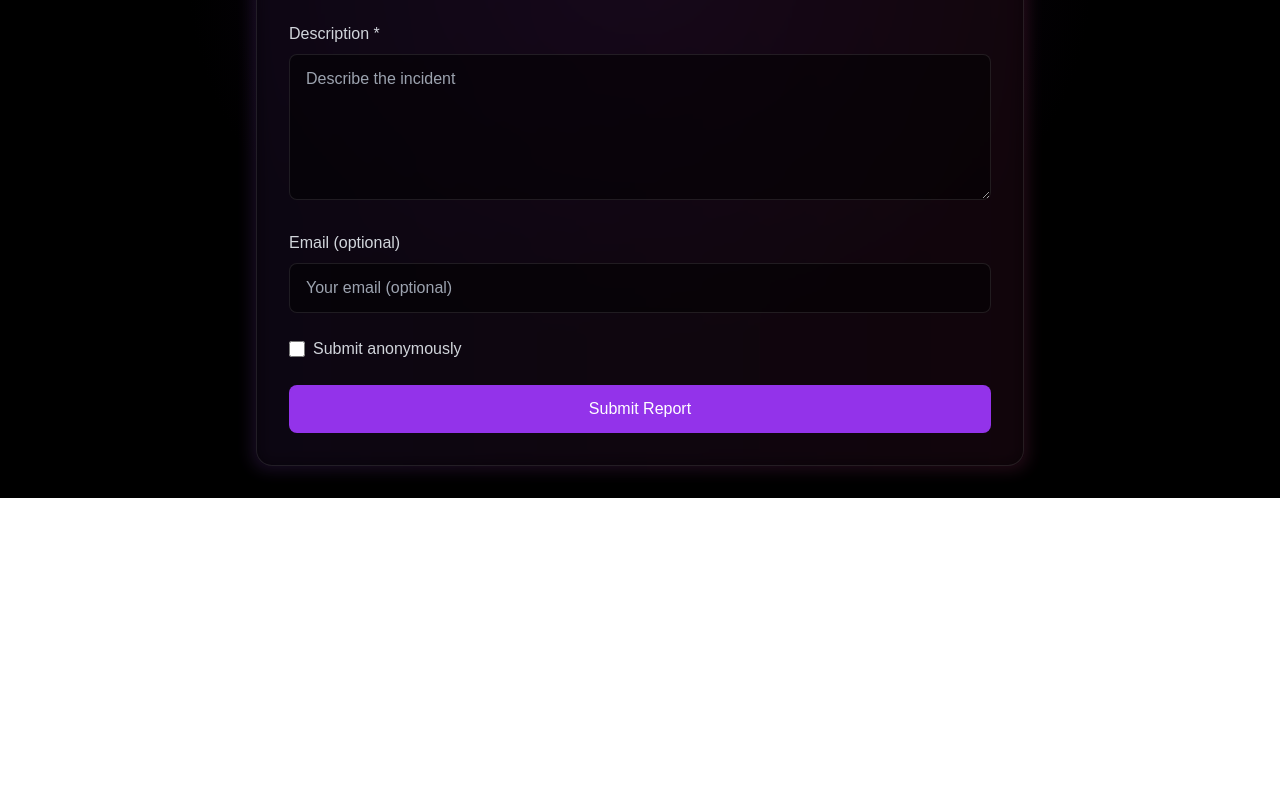
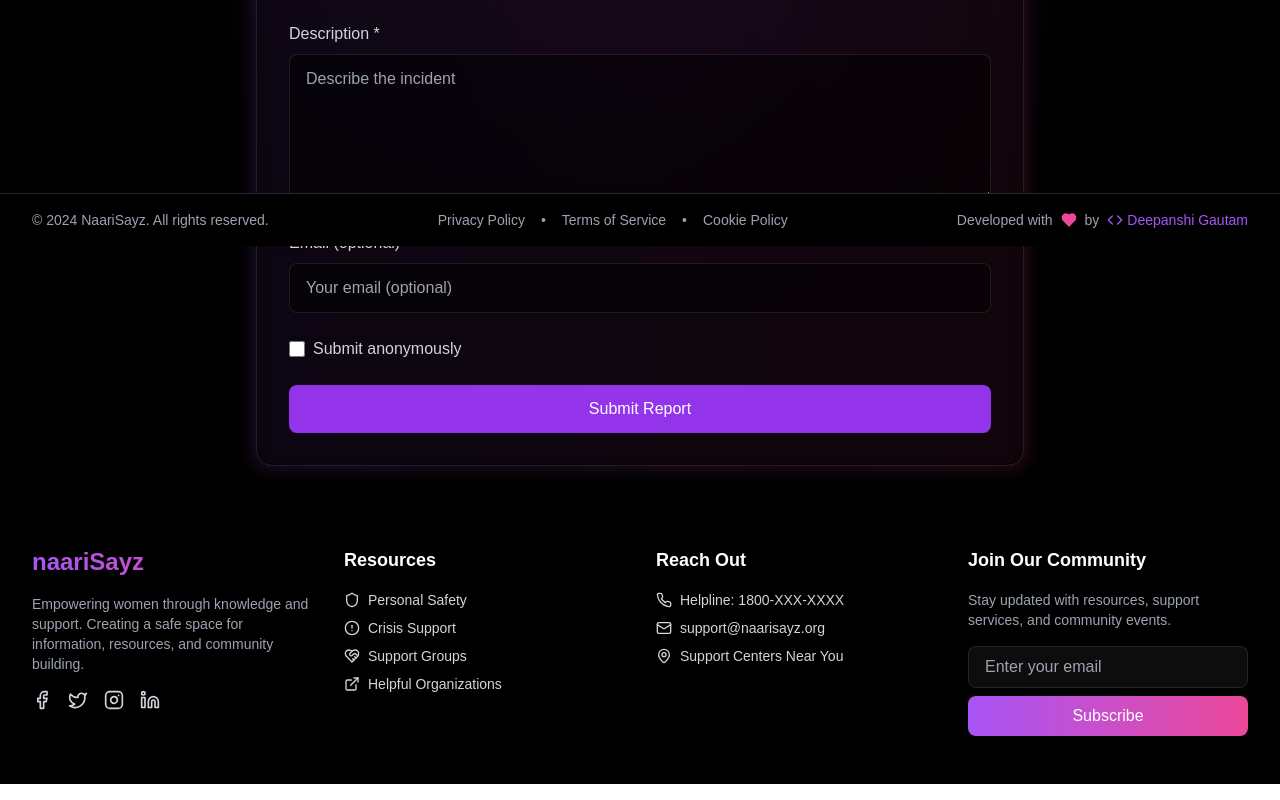
Before and after one commit to deepanshigautam/NaariSayz, a Next.js app: page /report in a window 1280 px wide. Shown: the part 554-1354 px from the top of the page. Before the commit the page ends 1052 px from the top, so only its background shows below. Built offline with nearby package versions, Linux system fonts and the light colour scheme.

Commit message:
Added footer

```diff
--- a/src/app/emergency/page.tsx
+++ b/src/app/emergency/page.tsx
@@ -5,6 +5,7 @@ import BackgroundCanvas from "@/src/components/backgroundElement";
 import EmergencyNumberCard from "@/src/components/emergencyNumberCard";
 import BackButton from "@/src/components/backButton";
 import EmerAddInfo from "@/src/components/emerAddInfo";
+import Footer from "@/src/components/footer";
 
 const EmergencyHelpPage = () => {
   const [isClient, setIsClient] = useState(false);
@@ -45,6 +46,7 @@ const EmergencyHelpPage = () => {
           <EmerAddInfo />
         </div>
       </div>
+      <Footer/>
     </div>
   );
 };
--- a/src/app/mission/page.tsx
+++ /dev/null
@@ -1,11 +0,0 @@
-import React from 'react'
-
-function MissionPage() {
-  return (
-    <div>
-        mission
-    </div>
-  )
-}
-
-export default MissionPage
--- a/src/app/page.tsx
+++ b/src/app/page.tsx
@@ -1,9 +1,11 @@
 import React from 'react'
 import LandingPage from '../components/landing'
+import Footer from '../components/footer'
 
 function page() {
   return (
-    <div><LandingPage/></div>
+    <div><LandingPage/>
+    <Footer/></div>
   )
 }
 
--- a/src/app/report/page.tsx
+++ b/src/app/report/page.tsx
@@ -3,6 +3,7 @@ import React, { useState } from "react";
 import { AlertCircle, Send, ArrowLeft, Loader2 } from "lucide-react";
 import Link from "next/link";
 import { Alert, AlertDescription } from "@/src/components/ui/alert";
+import Footer from "@/src/components/footer";
 
 // Define the type for formData
 interface FormData {
@@ -140,10 +141,12 @@ const ReportPage: React.FC = () => {
           </div>
         </div>
       </div>
+
     </div>
   );
 
   return (
+    <div>
     <div className="min-h-screen bg-black text-white relative overflow-hidden">
       <div className="absolute inset-0 bg-[radial-gradient(ellipse_at_center,_var(--tw-gradient-stops))] from-purple-900/20 via-black to-black" />
 
@@ -155,10 +158,10 @@ const ReportPage: React.FC = () => {
           </Link>
 
           <div className="text-center mb-12">
-            <h1 className="text-5xl font-bold mb-4 bg-gradient-to-r from-purple-400 via-pink-400 to-purple-400 bg-clip-text text-transparent">
+            <h1 className="lg:text-5xl md:text-4xl text-[2rem] font-bold mb-4 bg-gradient-to-r from-purple-400 via-pink-400 to-purple-400 bg-clip-text text-transparent">
               Report an Incident
             </h1>
-            <p className="text-gray-400 text-lg">
+            <p className="text-gray-400 lg:text-lg md:text-lg text-[1rem]">
               Your safety matters. All reports are confidential and handled with care.
             </p>
           </div>
@@ -284,6 +287,8 @@ const ReportPage: React.FC = () => {
           )}
         </div>
       </div>
+      </div>
+      <Footer/>
     </div>
   );
 };
--- a/src/app/resources/page.tsx
+++ b/src/app/resources/page.tsx
@@ -3,8 +3,8 @@ import React, { useEffect, useState } from "react";
 import { BookOpen } from "lucide-react";
 import BackgroundCanvas from "@/src/components/backgroundElement";
 import BackButton from "@/src/components/backButton";
-import SubscribeResource from "@/src/components/subscribeResource";
 import ArticleResource from "@/src/components/articleResource";
+import Footer from "@/src/components/footer";
 
 const SafetyResourcesPage = () => {
   const [isClient, setIsClient] = useState(false);
@@ -38,11 +38,9 @@ const SafetyResourcesPage = () => {
 
           {/* Articles */}
           <ArticleResource />
-
-          {/* Subscribe Section */}
-          <SubscribeResource />
         </div>
       </div>
+      <Footer/>
     </div>
   );
 };
--- a/src/components/articleResource.tsx
+++ b/src/components/articleResource.tsx
@@ -315,7 +315,7 @@ const handleIconRender = () => {
     }
   };
 
-  return ( <div className="max-w-7xl mx-auto px-4 sm:px-6 lg:px-8 py-8">
+  return ( <div className="max-w-7xl mx-auto px-4 sm:px-6 lg:px-8 py-2">
     {/* Search Section */}
     <div className="mb-8 space-y-6">
         <div className="relative w-full max-w-xl mx-auto">
--- /dev/null
+++ b/src/components/footer.tsx
@@ -0,0 +1,165 @@
+import React from 'react';
+import {
+  Facebook,
+  Twitter,
+  Instagram,
+  Linkedin,
+  Mail,
+  Phone,
+  MapPin,
+  Heart,
+  Shield,
+  ExternalLink,
+  AlertCircle,
+  HeartHandshake,
+  Code
+} from 'lucide-react';
+
+const Footer = () => {
+  return (
+    <>
+      {/* Main Footer Section */}
+      <footer className="bg-black text-gray-300 mb-4">
+        <div className="max-w-7xl mx-auto px-4 sm:px-6 lg:px-8 py-12">
+          <div className="grid grid-cols-1 md:grid-cols-2 lg:grid-cols-4 gap-8">
+            {/* About Section */}
+            <div className="space-y-4">
+              <h3 className="text-2xl font-bold bg-gradient-to-r from-purple-500 to-pink-500 bg-clip-text text-transparent">
+                naariSayz
+              </h3>
+              <p className="text-sm text-gray-400">
+                Empowering women through knowledge and support. Creating a safe space
+                for information, resources, and community building.
+              </p>
+              <div className="flex space-x-4">
+                <a href="#" className="hover:text-purple-500 transition-colors" aria-label="Facebook">
+                  <Facebook className="w-5 h-5" />
+                </a>
+                <a href="#" className="hover:text-purple-500 transition-colors" aria-label="Twitter">
+                  <Twitter className="w-5 h-5" />
+                </a>
+                <a href="#" className="hover:text-purple-500 transition-colors" aria-label="Instagram">
+                  <Instagram className="w-5 h-5" />
+                </a>
+                <a href="#" className="hover:text-purple-500 transition-colors" aria-label="LinkedIn">
+                  <Linkedin className="w-5 h-5" />
+                </a>
+              </div>
+            </div>
+
+            {/* Resource Links */}
+            <div className="space-y-4">
+              <h4 className="text-lg font-semibold text-white">Resources</h4>
+              <ul className="space-y-2">
+                <li>
+                  <a href="#" className="text-sm hover:text-purple-500 transition-colors flex items-center gap-2">
+                    <Shield className="w-4 h-4" />
+                    Personal Safety
+                  </a>
+                </li>
+                <li>
+                  <a href="#" className="text-sm hover:text-purple-500 transition-colors flex items-center gap-2">
+                    <AlertCircle className="w-4 h-4" />
+                    Crisis Support
+                  </a>
+                </li>
+                <li>
+                  <a href="#" className="text-sm hover:text-purple-500 transition-colors flex items-center gap-2">
+                    <HeartHandshake className="w-4 h-4" />
+                    Support Groups
+                  </a>
+                </li>
+                <li>
+                  <a href="#" className="text-sm hover:text-purple-500 transition-colors flex items-center gap-2">
+                    <ExternalLink className="w-4 h-4" />
+                    Helpful Organizations
+                  </a>
+                </li>
+              </ul>
+            </div>
+
+            {/* Contact Info */}
+            <div className="space-y-4">
+              <h4 className="text-lg font-semibold text-white">Reach Out</h4>
+              <ul className="space-y-2">
+                <li>
+                  <a href="tel:1800-XXX-XXXX" className="text-sm hover:text-purple-500 transition-colors flex items-center gap-2">
+                    <Phone className="w-4 h-4" />
+                    Helpline: 1800-XXX-XXXX
+                  </a>
+                </li>
+                <li>
+                  <a href="mailto:support@naarisayz.org" className="text-sm hover:text-purple-500 transition-colors flex items-center gap-2">
+                    <Mail className="w-4 h-4" />
+                    support@naarisayz.org
+                  </a>
+                </li>
+                <li>
+                  <a href="#" className="text-sm hover:text-purple-500 transition-colors flex items-center gap-2">
+                    <MapPin className="w-4 h-4" />
+                    Support Centers Near You
+                  </a>
+                </li>
+              </ul>
+            </div>
+
+            {/* Newsletter */}
+            <div className="space-y-4">
+              <h4 className="text-lg font-semibold text-white">Join Our Community</h4>
+              <p className="text-sm text-gray-400">
+                Stay updated with resources, support services, and community events.
+              </p>
+              <form className="space-y-2">
+                <input
+                  type="email"
+                  placeholder="Enter your email"
+                  className="w-full px-4 py-2 bg-white/5 border border-white/10 rounded-lg focus:outline-none focus:ring-2 focus:ring-purple-500/50 text-white"
+                />
+                <button
+                  type="submit"
+                  className="w-full px-4 py-2 bg-gradient-to-r from-purple-500 to-pink-500 text-white rounded-lg hover:opacity-90 transition-opacity"
+                >
+                  Subscribe
+                </button>
+              </form>
+            </div>
+          </div>
+        </div>
+      </footer>
+
+      {/* Bottom Footer - Fixed only on md screens and above */}
+      <div className="relative md:fixed bottom-0 left-0 right-0 bg-black border-t border-gray-800 z-50">
+        <div className="max-w-7xl mx-auto px-4 sm:px-6 lg:px-8 py-4">
+          <div className="flex flex-col md:flex-row justify-between items-center gap-4">
+            <div className="text-sm text-gray-400">
+              © 2024 NaariSayz. All rights reserved.
+            </div>
+            <div className="flex flex-wrap justify-center items-center gap-4 text-sm text-gray-400">
+              <a href="#" className="hover:text-purple-500 transition-colors">Privacy Policy</a>
+              <span className="hidden md:inline">•</span>
+              <a href="#" className="hover:text-purple-500 transition-colors">Terms of Service</a>
+              <span className="hidden md:inline">•</span>
+              <a href="#" className="hover:text-purple-500 transition-colors">Cookie Policy</a>
+            </div>
+            <div className="flex items-center gap-2 text-sm text-gray-400">
+              <span>Developed with</span>
+              <Heart className="w-4 h-4 text-pink-500" fill="currentColor" />
+              <span>by</span>
+              <a
+                href="https://github.com/deepanshigautam"
+                target="_blank"
+                rel="noopener noreferrer"
+                className="flex items-center gap-1 text-purple-500 hover:text-purple-400"
+              >
+                <Code className="w-4 h-4" />
+                Deepanshi Gautam
+              </a>
+            </div>
+          </div>
+        </div>
+      </div>
+    </>
+  );
+};
+
+export default Footer;
--- a/src/components/landing.tsx
+++ b/src/components/landing.tsx
@@ -5,6 +5,7 @@ import AdditionalFeatures from "./additionalFeatures";
 import HeroSection from "./heroSection";
 import MissionSection from "./missionSection";
 import PrimaryAction from "./primaryAction";
+
 
 const LandingPage = () => {
   return (
@@ -21,6 +22,7 @@ const LandingPage = () => {
             <PrimaryAction />
 
             <AdditionalFeatures />
+
           </div>
         </div>
       </div>
```
